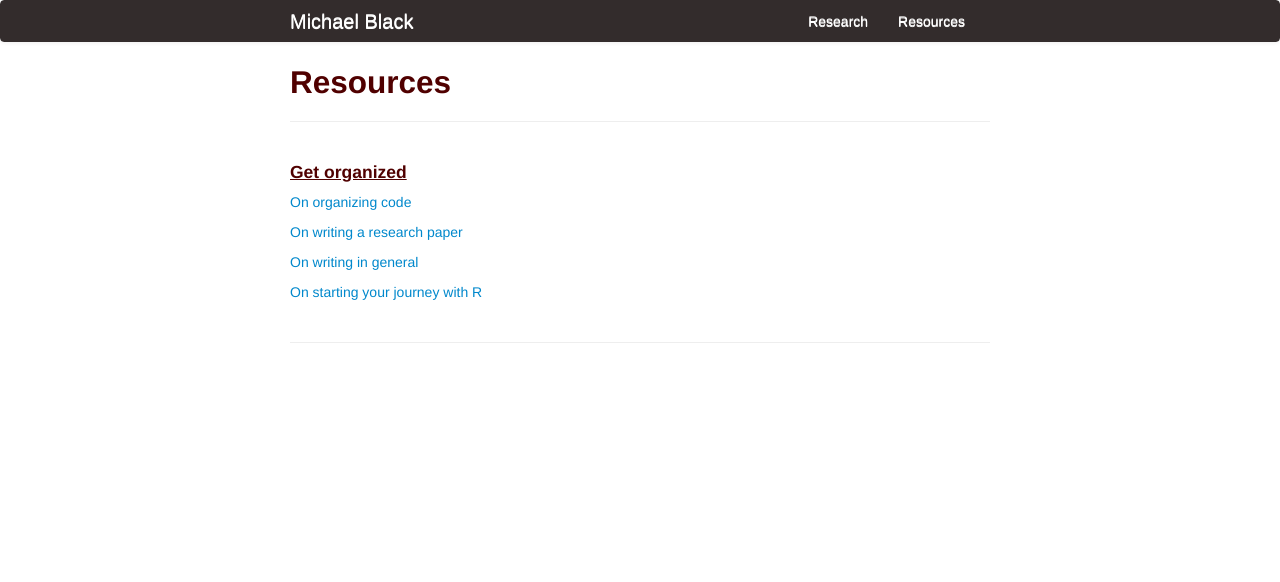
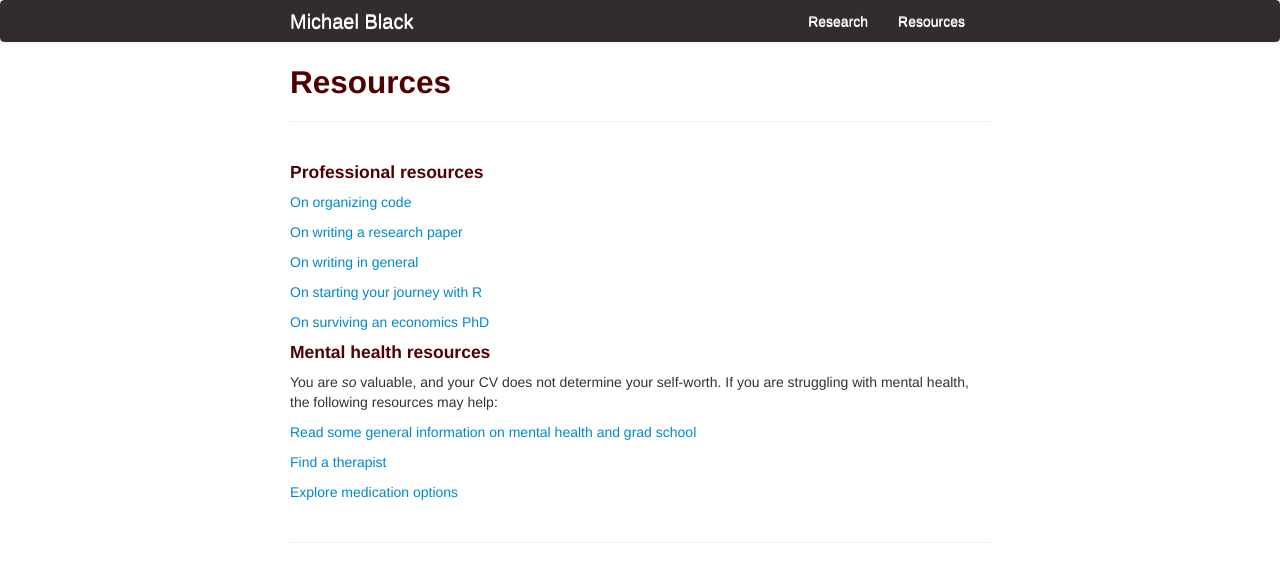
Before and after one commit to michael-black/michael-black.github.io, a Jekyll site: the page built from pages/resources.md, in a window 1280 px wide. Shown: the top 582 px of the page. Built offline with Jekyll 4.4.1, drawn with Linux system fonts in a browser that asks for light colours.

Commit message:
Added information to resources page

```diff
--- a/pages/resources.md
+++ b/pages/resources.md
@@ -6,7 +6,7 @@ description: Michael's resources
 
 
 
-#### <u>Get organized</u>
+#### Professional resources
 [On organizing code](https://www.brown.edu/Research/Shapiro/pdfs/CodeAndData.pdf)
 
 [On writing a research paper](https://www.brown.edu/Research/Shapiro/pdfs/foursteps.pdf)
@@ -14,6 +14,18 @@ description: Michael's resources
 [On writing in general](https://faculty.chicagobooth.edu/john.cochrane/research/papers/phd_paper_writing.pdf)
 
 [On starting your journey with R](https://r4ds.had.co.nz/)
+
+[On surviving an economics PhD](https://static1.squarespace.com/static/55c143d9e4b0cb07521c6d17/t/5b4f409f575d1ff83c2f12d8/1531920545061/PhDGuidebook.pdf)
+
+#### Mental health resources
+You are <i>so</i> valuable, and your CV does not determine your self-worth.
+If you are struggling with mental health, the following resources may help:
+
+[Read some general information on mental health and grad school](https://www.gograd.org/resources/grad-student-mental-health/)
+
+[Find a therapist](https://www.psychologytoday.com/us/therapists)
+
+[Explore medication options](https://adaa.org/finding-help/treatment/medication)
 
 
 
```
